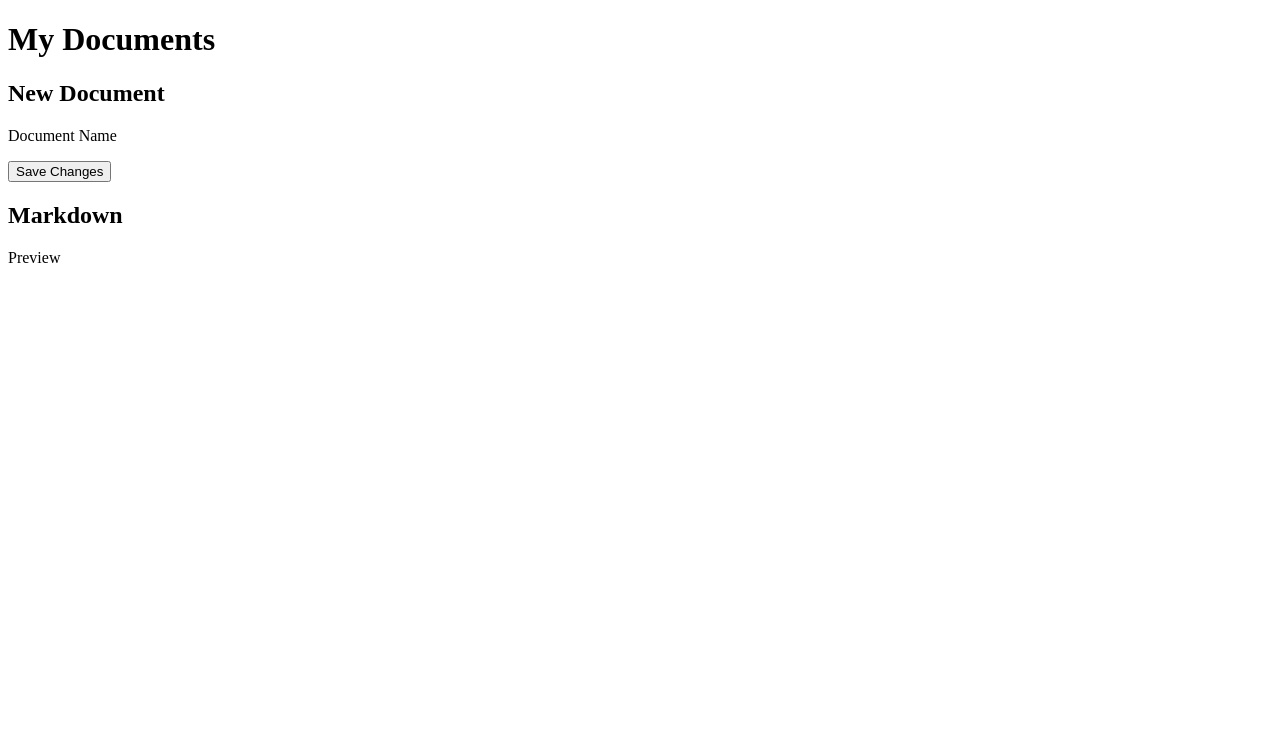
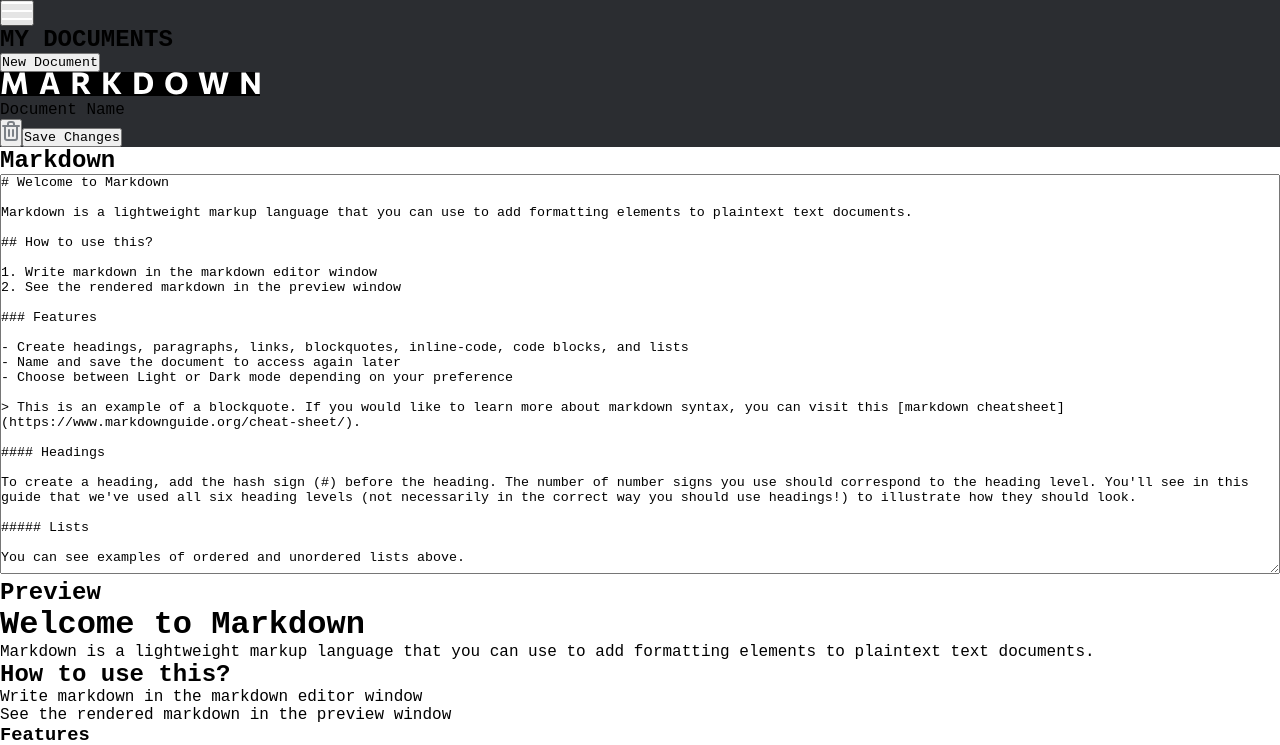
Before and after one commit to bradleyhop/frontend-mentor-in-browser-markdown-editor, a Vue app: page / in a window 1280 px wide. Shown: the top 745 px of the page. Built offline with nearby package versions, Linux system fonts and the light colour scheme.

Commit message:
structure setup; MK to HTML functionality setup

```diff
--- a/src/App.vue
+++ b/src/App.vue
@@ -1,31 +1,111 @@
-<script></script>
+<script>
+import DOMPurify from "dompurify";
+import { marked } from "marked";
+
+export default {
+  data() {
+    return {
+      light: true, // light or dark theme
+      markdownText: "", // on init, will show default MD text
+      htmlText: "", // html from MD
+    };
+  },
+
+  beforeCreate() {
+    // load in default MD text as supplied in our local json file
+    fetch("./src/assets/data/data.json")
+      .then((response) => response.json())
+      .then((data) => {
+        this.markdownText = data[1].content;
+      })
+      .catch(() => {
+        console.log("error!!");
+      });
+  },
+
+  computed: {
+    // 'watches' textarea field for changes and updates html preview
+    preview: function () {
+      return DOMPurify.sanitize(
+        marked(this.markdownText, {
+          pendantic: false,
+          gfm: true,
+          breaks: true,
+          smartLists: true,
+          xhtml: false,
+        })
+      );
+    },
+  },
+};
+</script>
 
 <template>
-  <main>
-    <!-- Sidebar start -->
+  <!-- Sidebar start -->
 
-    <h1>My Documents</h1>
+  <header class="app-header">
+    <nav>
+      <button>
+        <img
+          src="@/assets/img/icon-menu.svg"
+          alt="hamburger icon to expand
+      navigation"
+        />
+      </button>
+      <h1>MY DOCUMENTS</h1>
+      <button>New Document</button>
 
-    <h2>New Document</h2>
+      <!-- dark and light mode slider down here -->
+    </nav>
 
     <!-- Sidebar end -->
 
-    <!-- Header start -->
+    <img src="@/assets/img/logo.svg" alt="MARKDOWN logo" class="app-logo" />
 
-    <p>Document Name</p>
+    <div class="document-name">Document Name</div>
+    <div class="filename"></div>
 
+    <button>
+      <img
+        src="@/assets/img/icon-delete.svg"
+        alt="trash can icon to delete markdown text"
+      />
+    </button>
     <button>Save Changes</button>
+  </header>
 
-    <!-- Header end -->
+  <main>
+    <header class="header-markdown">
+      <h2>Markdown</h2>
+      <textarea class="markdown-text" v-model="markdownText"></textarea>
+    </header>
 
-    <!-- Main start -->
-
-    <h2>Markdown</h2>
-
-    <p>Preview</p>
-
-    <!-- Main end -->
+    <header class="header-preview">
+      <h2>Preview</h2>
+      <!-- on press, hide the markdown code and only show the preview -->
+      <div class="html-preview-text" v-html="preview"></div>
+      <button>
+        <img
+          src="@/assets/img/icon-hide-preview.svg"
+          alt="icon of eye indicating markdown preview"
+        />
+      </button>
+    </header>
   </main>
 </template>
 
-<style></style>
+<style lang="scss">
+.app-header {
+  background-color: $black3;
+}
+
+.app-logo {
+  height: 1.5rem;
+  background-color: black;
+}
+
+.markdown-text {
+  width: 100%;
+  height: 50vh;
+}
+</style>
--- /dev/null
+++ b/src/assets/scss/colors.scss
@@ -0,0 +1,19 @@
+// so many shades of black
+$black1: #151619;
+$black2: #1D1F22;
+$black3: #2B2D31;
+$black4: #35393F;
+
+// greys
+$grey1: #5a6069;
+$grey2: #7C8187;
+$grey3: #C1C4CB;
+$grey4: #E4E4E4;
+
+// whites
+$off-white: #F5F5F5;
+$white: #FFFFFF;
+
+// oranges
+$dark-orange: #E46643;
+$light-orange: #F39765;
--- /dev/null
+++ b/src/assets/scss/main.scss
@@ -0,0 +1,17 @@
+/*
+ * Sets project defaults, globals, media query breakpoints, and app layout
+ */
+
+@import "colors.scss";
+
+// reset browser defaults
+*,
+*::before,
+*::after {
+  margin: 0;
+  padding: 0;
+  box-sizing: border-box;
+
+  // only font in project
+  font-family: "Space Mono", monospace;
+}
--- a/vite.config.js
+++ b/vite.config.js
@@ -14,4 +14,14 @@ export default defineConfig({
       "@": fileURLToPath(new URL("./src", import.meta.url)),
     },
   },
+  css: {
+    preprocessorOptions: {
+      scss: {
+        additionalData: `
+        @import "@/assets/scss/main.scss";
+        @import "@/assets/scss/colors.scss";
+        `,
+      },
+    },
+  },
 });
```
Also changed, not shown: 1 other file (tests, documents, lock files or other folders).
